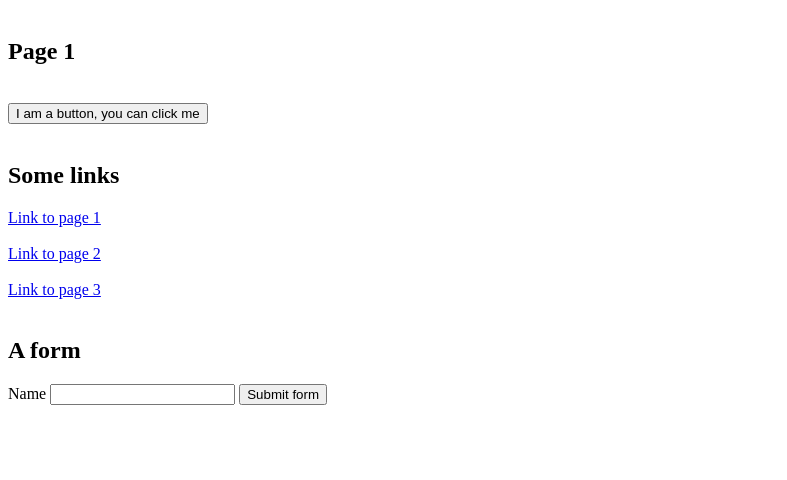
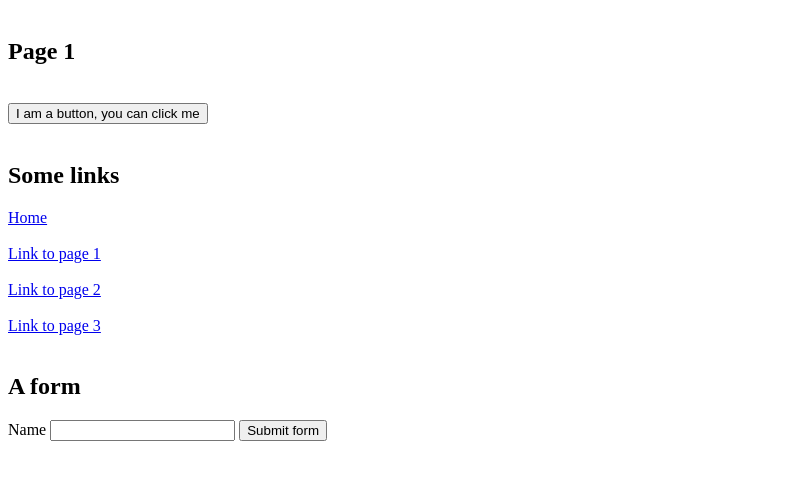
Before and after one commit to tim-harrison-tbox/afc1, a plain HTML site: page page-1.html in a window 1280 px wide. Shown: the part 66-546 px from the top of the page, without its empty margins (0-787 px from the left). Drawn offline with Linux system fonts and the light colour scheme.

Commit message:
Update page-1.html

```diff
--- a/page-1.html
+++ b/page-1.html
@@ -28,6 +28,8 @@ height="0" width="0" style="display:none;visibility:hidden"></iframe></noscript>
     <button class="button">I am a button, you can click me</button>
     <br><br>
     <h2>Some links</h2>
+      <a href="/index.html" class="text-link">Home</a>
+    <br><br>
     <a href="/page-1.html" class="text-link">Link to page 1</a>
     <br><br>
     <a href="/page-2.html" class="text-link">Link to page 2</a>
```
